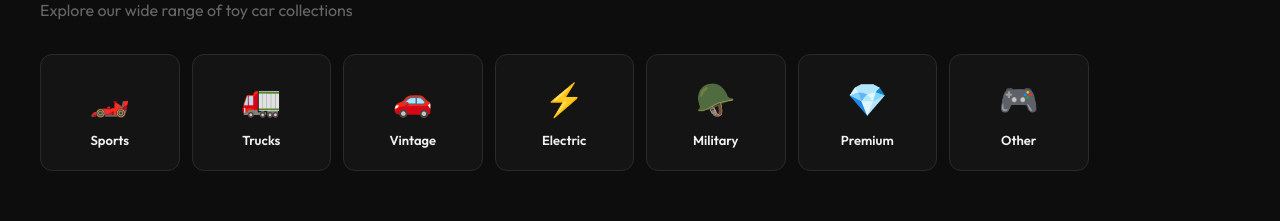
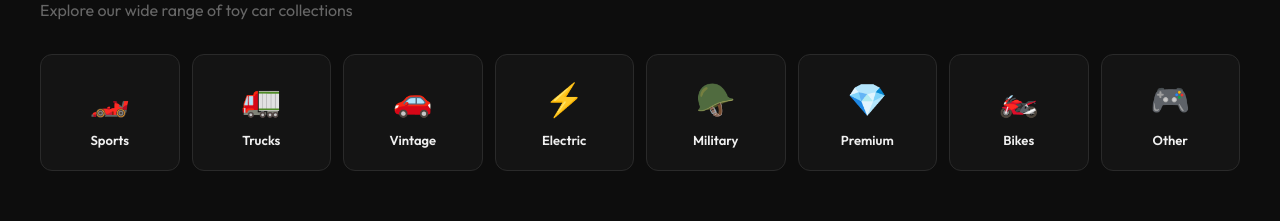
Before and after one commit to Himanshu4788/CARx, a React (Create React App) app in the folder frontend/: page / in a window 1280 px wide. Shown: the part 940-1161 px from the top of the page. Built offline with nearby package versions, Linux system fonts and the light colour scheme; no server answers.

Commit message:
fix:products categories

```diff
--- a/frontend/src/pages/AddProduct.js
+++ b/frontend/src/pages/AddProduct.js
@@ -4,7 +4,7 @@ import { useDispatch, useSelector } from "react-redux";
 import { createProduct, updateProduct, fetchProduct } from "../redux/slices/productSlice";
 import toast from "react-hot-toast";
 
-const CATEGORIES = ["sports", "trucks", "vintage", "electric", "military", "luxury", "bikes", "other"];
+const CATEGORIES = ["sports", "trucks", "vintage", "electric", "military", "Premium", "Bikes", "other"];
 
 const ProductForm = ({ isEdit }) => {
   const dispatch = useDispatch();
--- a/frontend/src/pages/Home.js
+++ b/frontend/src/pages/Home.js
@@ -11,7 +11,8 @@ const CATEGORIES = [
   { name: "Electric", icon: "⚡", value: "electric" },
   { name: "Military", icon: "🪖", value: "military" },
   { name: "Premium ", icon: "💎", value: "Premium " },
-  { name: "Other", icon: "🎮", value: "other" },
+  {name : "Bikes", icon: "🏍️", value: "Bikes"},
+  { name: "Other", icon: "🎮", value: "Other" },
 ];
 
 const Home = () => {
```
Also changed, not shown: 1 other file (tests, documents, lock files or other folders).
